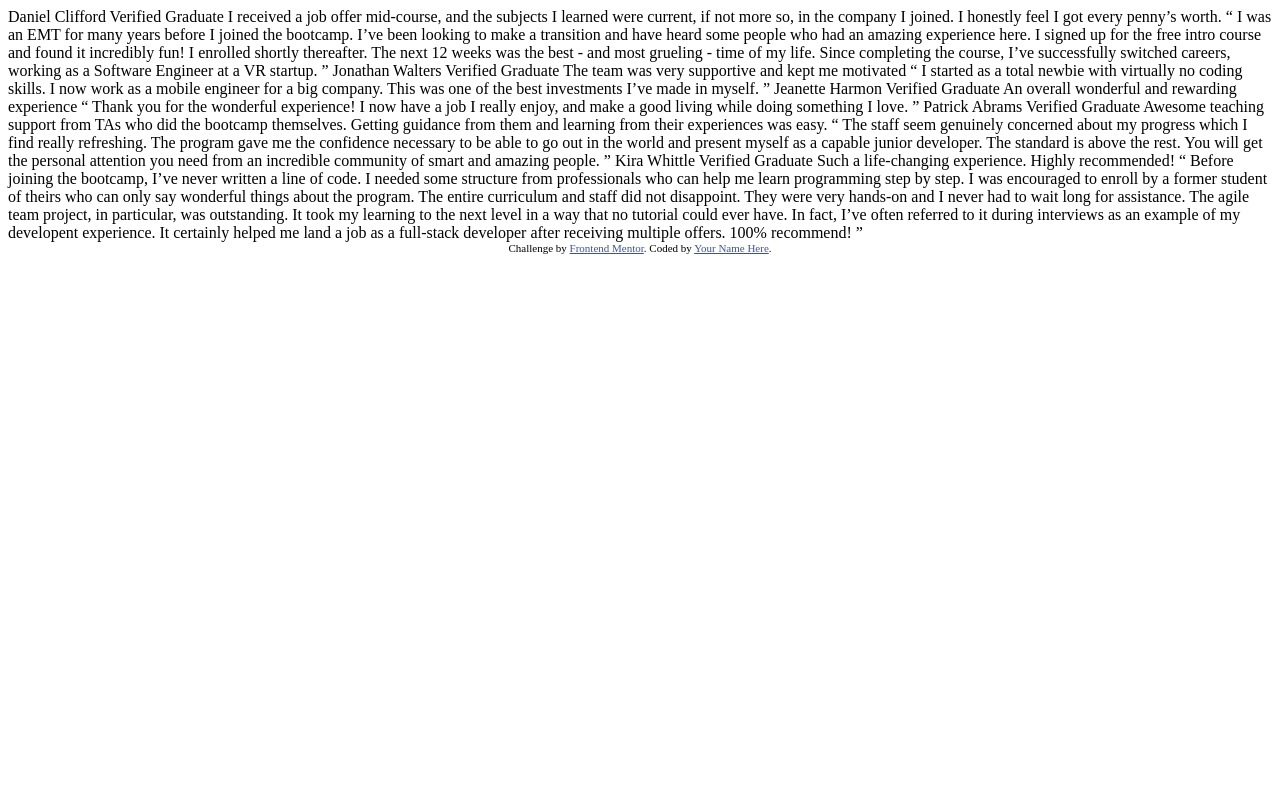
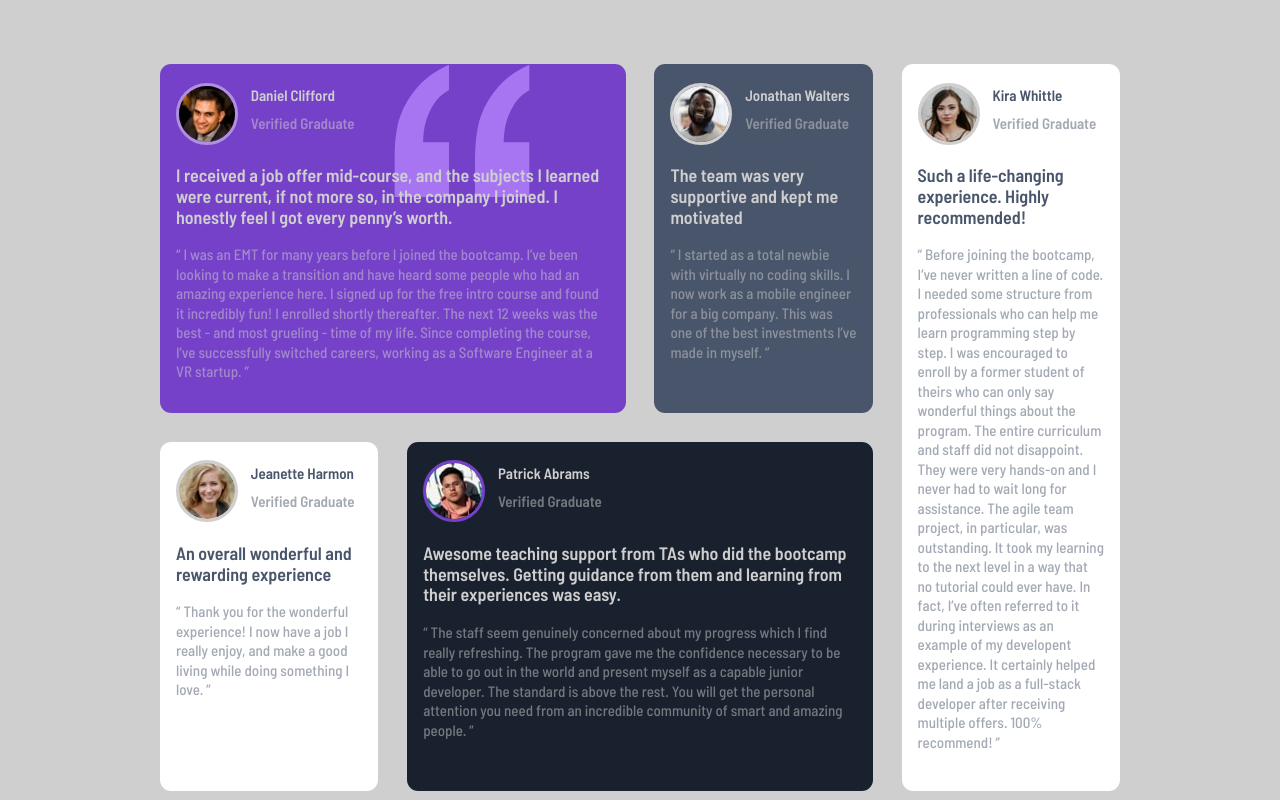
Before and after one commit to gabopereyra/FrontEndMento_TestimonialsGridSection, a website: page index.html in a window 1280 px wide. Drawn offline with Linux system fonts and the light colour scheme.

Commit message:
Desktop version

```diff
--- a/index.html
+++ b/index.html
@@ -1,76 +1,149 @@
 <!DOCTYPE html>
 <html lang="en">
   <head>
-  <meta charset="UTF-8">
-  <meta name="viewport" content="width=device-width, initial-scale=1.0"> <!-- displays site properly based on user's device -->
+    <meta charset="UTF-8" />
+    <meta name="viewport" content="width=device-width, initial-scale=1.0" />
+    <!-- displays site properly based on user's device -->
 
-  <link rel="icon" type="image/png" sizes="32x32" href="./images/favicon-32x32.png">
+    <link
+      rel="icon"
+      type="image/png"
+      sizes="32x32"
+      href="./images/favicon-32x32.png"
+    />
 
     <title>Frontend Mentor | [Challenge Name Here]</title>
 
+    <link rel="preconnect" href="https://fonts.gstatic.com" />
+    <link
+      href="https://fonts.googleapis.com/css2?family=Barlow+Semi+Condensed:wght@500;600&display=swap"
+      rel="stylesheet"
+    />
+    <link rel="stylesheet" href="css/app.css" />
+
     <!-- Feel free to remove these styles or customise in your own stylesheet 👍 -->
     <style>
-    .attribution { font-size: 11px; text-align: center; }
-    .attribution a { color: hsl(228, 45%, 44%); }
+      .attribution {
+        font-size: 11px;
+        text-align: center;
+      }
+      .attribution a {
+        color: hsl(228, 45%, 44%);
+      }
     </style>
   </head>
   <body>
-  Daniel Clifford
-  Verified Graduate
+    <main class="container">
+      <section class="cards">
+        <div class="utilities card--violet card--one">
+          <div class="info_principal">
+            <img src="images/image-daniel.jpg" alt="Daniel Clifford" />
+            <div class="info_secondary">
+              <h2>Daniel Clifford</h2>
+              <h4>Verified Graduate</h4>
+            </div>
+          </div>
+          <p class="principal">
+            I received a job offer mid-course, and the subjects I learned were
+            current, if not more so, in the company I joined. I honestly feel I
+            got every penny’s worth.
+          </p>
+          <p class="secondary">
+            “ I was an EMT for many years before I joined the bootcamp. I’ve
+            been looking to make a transition and have heard some people who had
+            an amazing experience here. I signed up for the free intro course
+            and found it incredibly fun! I enrolled shortly thereafter. The next
+            12 weeks was the best - and most grueling - time of my life. Since
+            completing the course, I’ve successfully switched careers, working
+            as a Software Engineer at a VR startup. ”
+          </p>
+        </div>
+        <div class="utilities card--gray card--two">
+          <div class="info_principal">
+            <img src="images/image-jonathan.jpg" alt="Jonathan Walters" />
+            <div class="info_secondary">
+              <h2>Jonathan Walters</h2>
+              <h4>Verified Graduate</h4>
+            </div>
+          </div>
+          <p class="principal">
+            The team was very supportive and kept me motivated
+          </p>
+          <p class="secondary">
+            “ I started as a total newbie with virtually no coding skills. I now
+            work as a mobile engineer for a big company. This was one of the
+            best investments I’ve made in myself. ”
+          </p>
+        </div>
+        <div class="utilities card--white card--three">
+          <div class="info_principal">
+            <img src="images/image-jeanette.jpg" alt="Jeanette Harmon" />
+            <div class="info_secondary">
+              <h2>Jeanette Harmon</h2>
+              <h4>Verified Graduate</h4>
+            </div>
+          </div>
+          <p class="principal">An overall wonderful and rewarding experience</p>
+          <p class="secondary">
+            “ Thank you for the wonderful experience! I now have a job I really
+            enjoy, and make a good living while doing something I love. ”
+          </p>
+        </div>
+        <div class="utilities card--black card--four">
+          <div class="info_principal">
+            <img src="images/image-patrick.jpg" alt="Patrick Abrams" />
+            <div class="info_secondary">
+              <h2>Patrick Abrams</h2>
+              <h4>Verified Graduate</h4>
+            </div>
+          </div>
+          <p class="principal">
+            Awesome teaching support from TAs who did the bootcamp themselves.
+            Getting guidance from them and learning from their experiences was
+            easy.
+          </p>
+          <p class="secondary">
+            “ The staff seem genuinely concerned about my progress which I find
+            really refreshing. The program gave me the confidence necessary to
+            be able to go out in the world and present myself as a capable
+            junior developer. The standard is above the rest. You will get the
+            personal attention you need from an incredible community of smart
+            and amazing people. ”
+          </p>
+        </div>
 
-  I received a job offer mid-course, and the subjects I learned were current, if not more so,
-  in the company I joined. I honestly feel I got every penny’s worth.
+        <div class="utilities card--white card--five">
+          <div class="info_principal">
+            <img src="images/image-kira.jpg" alt="Kira Whittle" />
+            <div class="info_secondary">
+              <h2>Kira Whittle</h2>
+              <h4>Verified Graduate</h4>
+            </div>
+          </div>
+          <p class="principal">
+            Such a life-changing experience. Highly recommended!
+          </p>
+          <p class="secondary">
+            “ Before joining the bootcamp, I’ve never written a line of code. I
+            needed some structure from professionals who can help me learn
+            programming step by step. I was encouraged to enroll by a former
+            student of theirs who can only say wonderful things about the
+            program. The entire curriculum and staff did not disappoint. They
+            were very hands-on and I never had to wait long for assistance. The
+            agile team project, in particular, was outstanding. It took my
+            learning to the next level in a way that no tutorial could ever
+            have. In fact, I’ve often referred to it during interviews as an
+            example of my developent experience. It certainly helped me land a
+            job as a full-stack developer after receiving multiple offers. 100%
+            recommend! ”
+          </p>
+        </div>
+      </section>
+    </main>
 
-  “ I was an EMT for many years before I joined the bootcamp. I’ve been looking to make a
-  transition and have heard some people who had an amazing experience here. I signed up
-  for the free intro course and found it incredibly fun! I enrolled shortly thereafter.
-  The next 12 weeks was the best - and most grueling - time of my life. Since completing
-  the course, I’ve successfully switched careers, working as a Software Engineer at a VR startup. ”
-
-  Jonathan Walters
-  Verified Graduate
-
-  The team was very supportive and kept me motivated
-
-  “ I started as a total newbie with virtually no coding skills. I now work as a mobile engineer
-  for a big company. This was one of the best investments I’ve made in myself. ”
-
-  Jeanette Harmon
-  Verified Graduate
-
-  An overall wonderful and rewarding experience
-
-  “ Thank you for the wonderful experience! I now have a job I really enjoy, and make a good living
-  while doing something I love. ”
-
-  Patrick Abrams
-  Verified Graduate
-
-  Awesome teaching support from TAs who did the bootcamp themselves. Getting guidance from them and
-  learning from their experiences was easy.
-
-  “ The staff seem genuinely concerned about my progress which I find really refreshing. The program
-  gave me the confidence necessary to be able to go out in the world and present myself as a capable
-  junior developer. The standard is above the rest. You will get the personal attention you need from
-  an incredible community of smart and amazing people. ”
-
-  Kira Whittle
-  Verified Graduate
-
-  Such a life-changing experience. Highly recommended!
-
-  “ Before joining the bootcamp, I’ve never written a line of code. I needed some structure from
-  professionals who can help me learn programming step by step. I was encouraged to enroll by a former
-  student of theirs who can only say wonderful things about the program. The entire curriculum and staff
-  did not disappoint. They were very hands-on and I never had to wait long for assistance. The agile team
-  project, in particular, was outstanding. It took my learning to the next level in a way that no tutorial
-  could ever have. In fact, I’ve often referred to it during interviews as an example of my developent
-  experience. It certainly helped me land a job as a full-stack developer after receiving multiple offers.
-  100% recommend! ”
-
-  <div class="attribution">
+    <!-- <div class="attribution">
     Challenge by <a href="https://www.frontendmentor.io?ref=challenge" target="_blank">Frontend Mentor</a>.
     Coded by <a href="#">Your Name Here</a>.
-  </div>
+  </div> -->
   </body>
 </html>
```
Also changed, not shown: css/app.css (added, +1 -0 lines), package.json (added, +34 -0 lines), 2 other files. Lines whose indentation alone changed are shown as unchanged.
